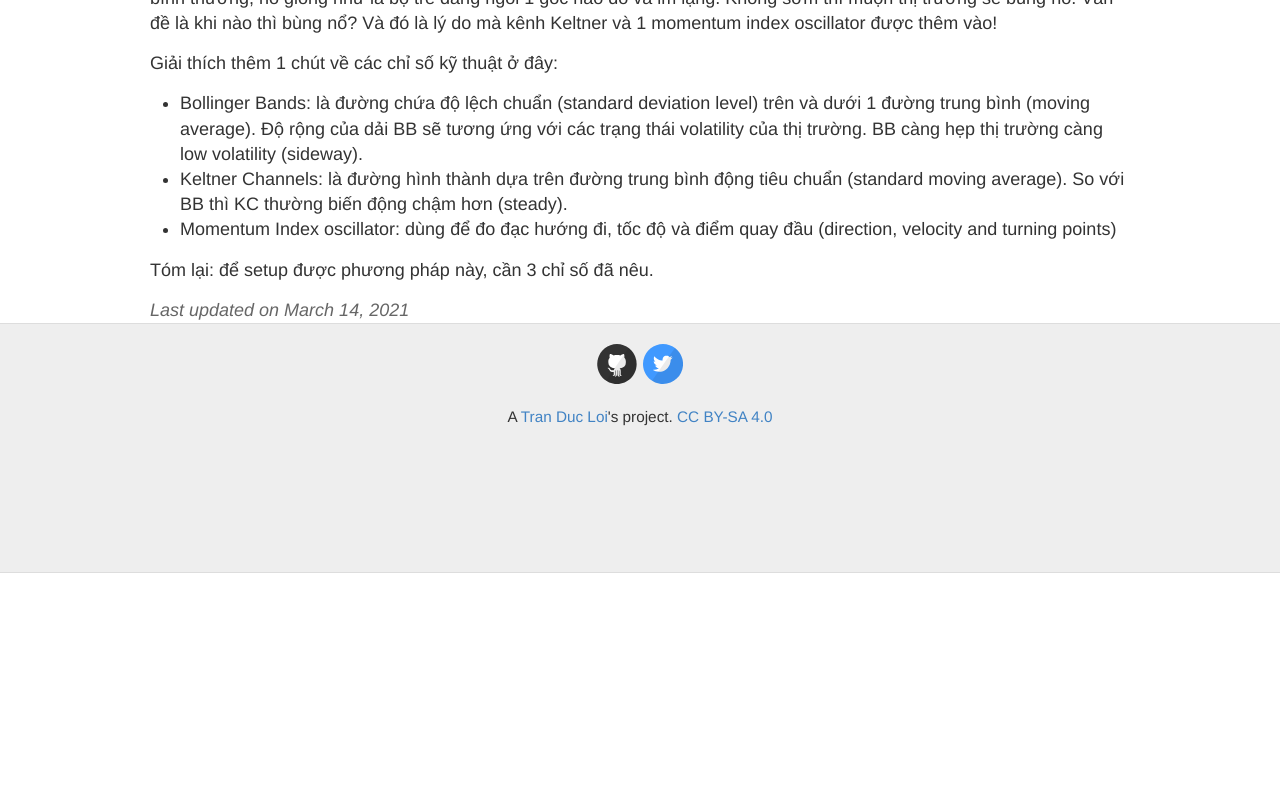
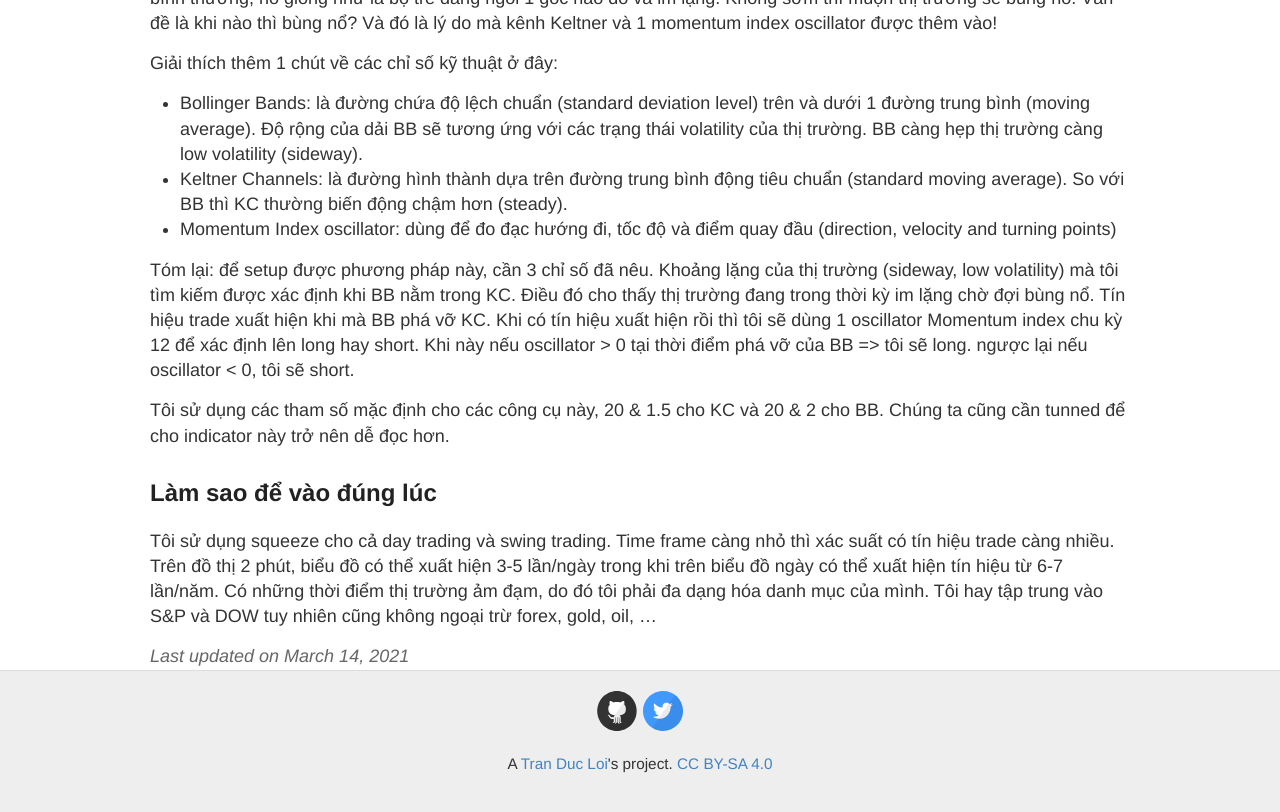
Before and after one commit to loitd/loitd.github.io, a Jekyll site: the page built from _posts/2021-03-14-squeeze-trading.md, in a window 1280 px wide and 900 px high, scrolled down 1421 px. Shown: the top 812 px of the window. Built offline with Jekyll 4.4.1, drawn with Linux system fonts in a browser that asks for light colours; before the commit the page ends 1994 px from its top, so only the background shows below that.

Commit message:
updated-by-loitd

```diff
--- a/_posts/2021-03-14-squeeze-trading.md
+++ b/_posts/2021-03-14-squeeze-trading.md
@@ -39,4 +39,9 @@ Giải thích thêm 1 chút về các chỉ số kỹ thuật ở đây:
 - Keltner Channels: là đường hình thành dựa trên đường trung bình động tiêu chuẩn (standard moving average). So với BB thì KC thường biến động chậm hơn (steady).
 - Momentum Index oscillator: dùng để đo đạc hướng đi, tốc độ và điểm quay đầu (direction, velocity and turning points)
 
-Tóm lại: để setup được phương pháp này, cần 3 chỉ số đã nêu.
+Tóm lại: để setup được phương pháp này, cần 3 chỉ số đã nêu. Khoảng lặng của thị trường (sideway, low volatility) mà tôi tìm kiếm được xác định khi BB nằm trong KC. Điều đó cho thấy thị trường đang trong thời kỳ im lặng chờ đợi bùng nổ. Tín hiệu trade xuất hiện khi mà BB phá vỡ KC. Khi có tín hiệu xuất hiện rồi thì tôi sẽ dùng 1 oscillator Momentum index chu kỳ 12 để xác định lên long hay short. Khi này nếu oscillator > 0 tại thời điểm phá vỡ của BB => tôi sẽ long. ngược lại nếu oscillator < 0, tôi sẽ short.
+
+Tôi sử dụng các tham số mặc định cho các công cụ này, 20 & 1.5 cho KC và 20 & 2 cho BB. Chúng ta cũng cần tunned để cho indicator này trở nên dễ đọc hơn.
+
+## Làm sao để vào đúng lúc
+Tôi sử dụng squeeze cho cả day trading và swing trading. Time frame càng nhỏ thì xác suất có tín hiệu trade càng nhiều. Trên đồ thị 2 phút, biểu đồ có thể xuất hiện 3-5 lần/ngày trong khi trên biểu đồ ngày có thể xuất hiện tín hiệu từ 6-7 lần/năm. Có những thời điểm thị trường ảm đạm, do đó tôi phải đa dạng hóa danh mục của mình. Tôi hay tập trung vào S&P và DOW tuy nhiên cũng không ngoại trừ forex, gold, oil, ...
```
